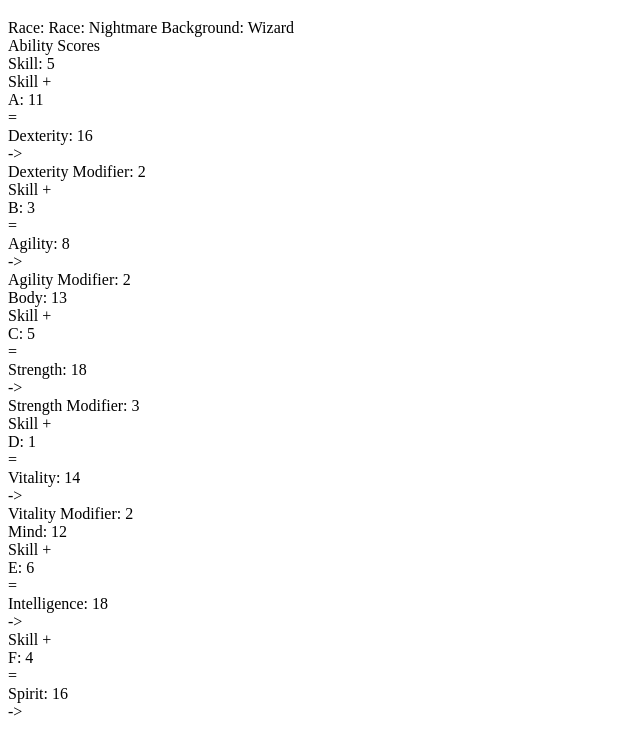
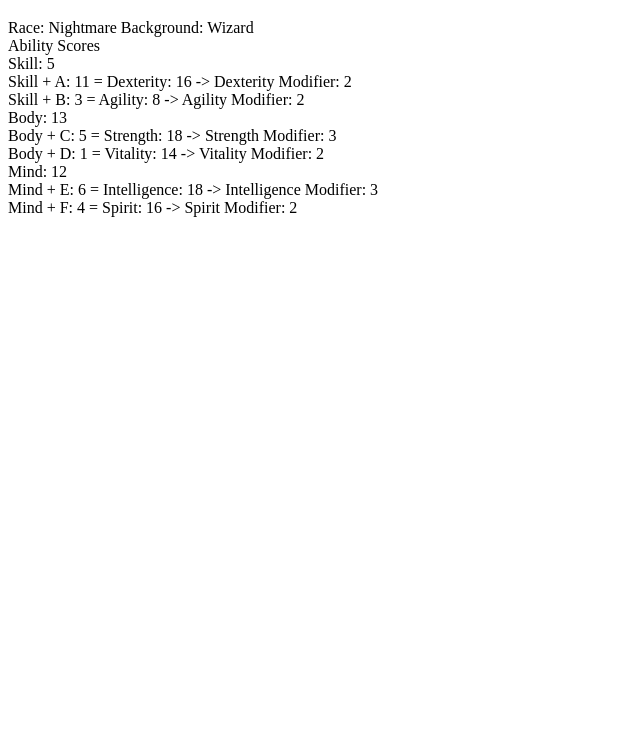
Before and after one commit to AkikoOsaka/Sword-World-Character-Generator, a plain HTML site: page index.html in a window 1280 px wide. Shown: the part 61-800 px from the top of the page, without its empty margins (0-640 px from the left). Drawn offline with Linux system fonts and the light colour scheme.

Commit message:
fixed up some of the ugly

```diff
--- a/index.html
+++ b/index.html
@@ -11,18 +11,18 @@
 
 <body>
     <h1>Sword World Character Generator</h1>
-    <div>Race: <span id="Race">Race: </span> <span id="Background">Background: </span></div>
+    <div><span id="Race"></span> <span id="Background">Background: </span></div>
     <div>
         <label id="statistics">Ability Scores</label>
         <div id="Skill">Skill: </div>
-        Skill + <div id="StatA"></div> = <div id="Dex"></div> -> <div id="DexMod"></div>
-        Skill + <div id="StatB"></div> = <div id="Agi"></div> -> <div id="AgiMod"></div>
+        <div></div>Skill + <span id="StatA"></span> = <span id="Dex"></span> -> <span id="DexMod"></span></div>
+        <div></div>Skill + <span id="StatB"></span> = <span id="Agi"></span> -> <span id="AgiMod"></span></div>
         <div id="Body">Body: </div>
-        Skill + <div id="StatC"></div> = <div id="Str"></div> -> <div id="StrMod"></div>
-        Skill + <div id="StatD"></div> = <div id="Vit"></div> -> <div id="VitMod"></div>
+        <div>Body + <span id="StatC"></span> = <span id="Str"></span> -> <span id="StrMod"></span></div>
+        <div>Body + <span id="StatD"></span> = <span id="Vit"></span> -> <span id="VitMod"></span></div>
         <div id="Mind">Mind: </div>
-        Skill + <div id="StatE"></div> = <div id="Int"></div> -> <div id="DexMod"></div>
-        Skill + <div id="StatF"></div> = <div id="Spi"></div> -> <div id="AgiMod"></div>
+        <div>Mind + <span id="StatE"></span> = <span id="Int"></span> -> <span id="IntMod"></span></div>
+        <div>Mind + <span id="StatF"></span> = <span id="Spi"></span> -> <span id="SpiMod"></span></div>
     </div>
 
     <div>
```
